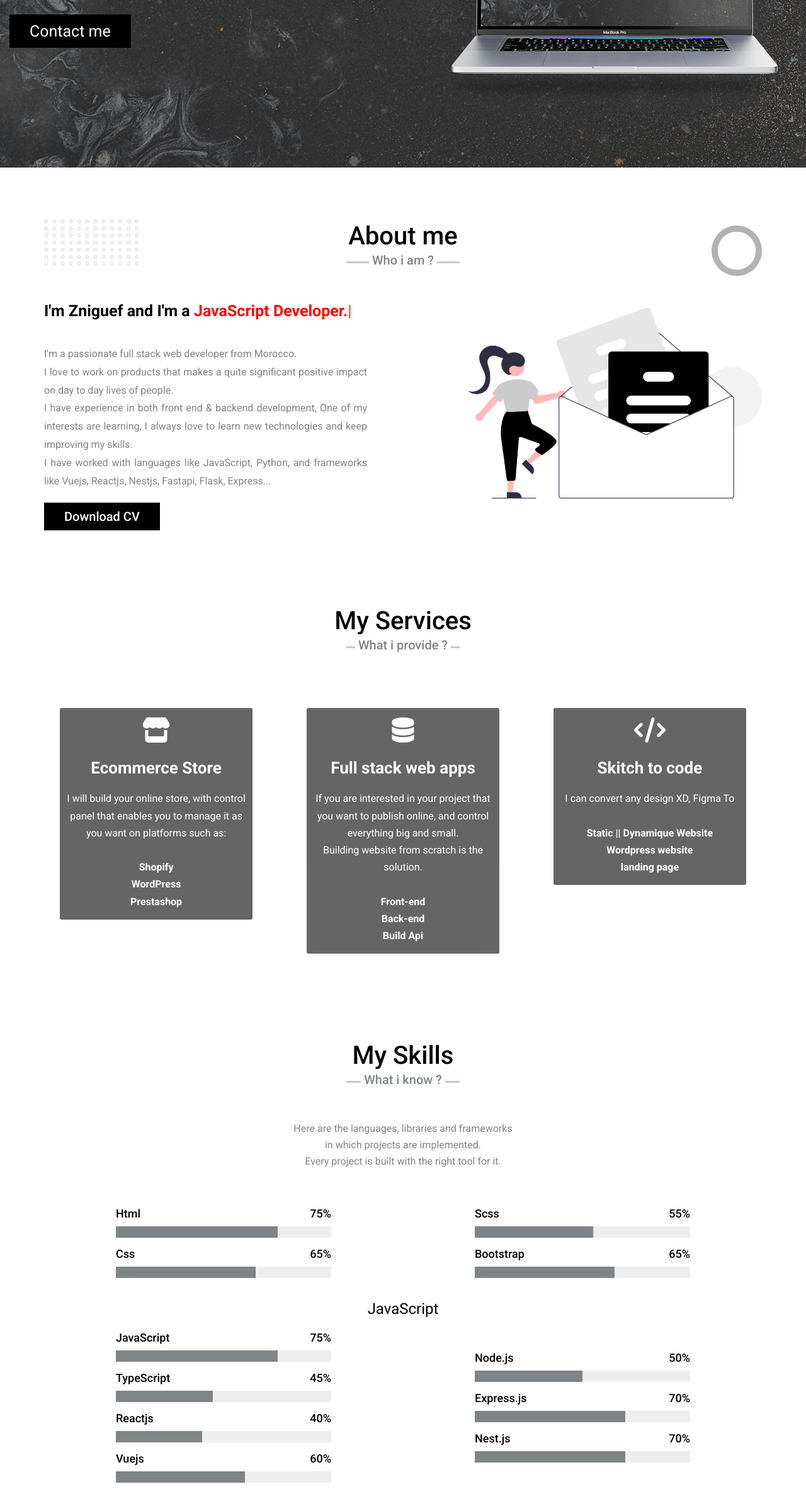
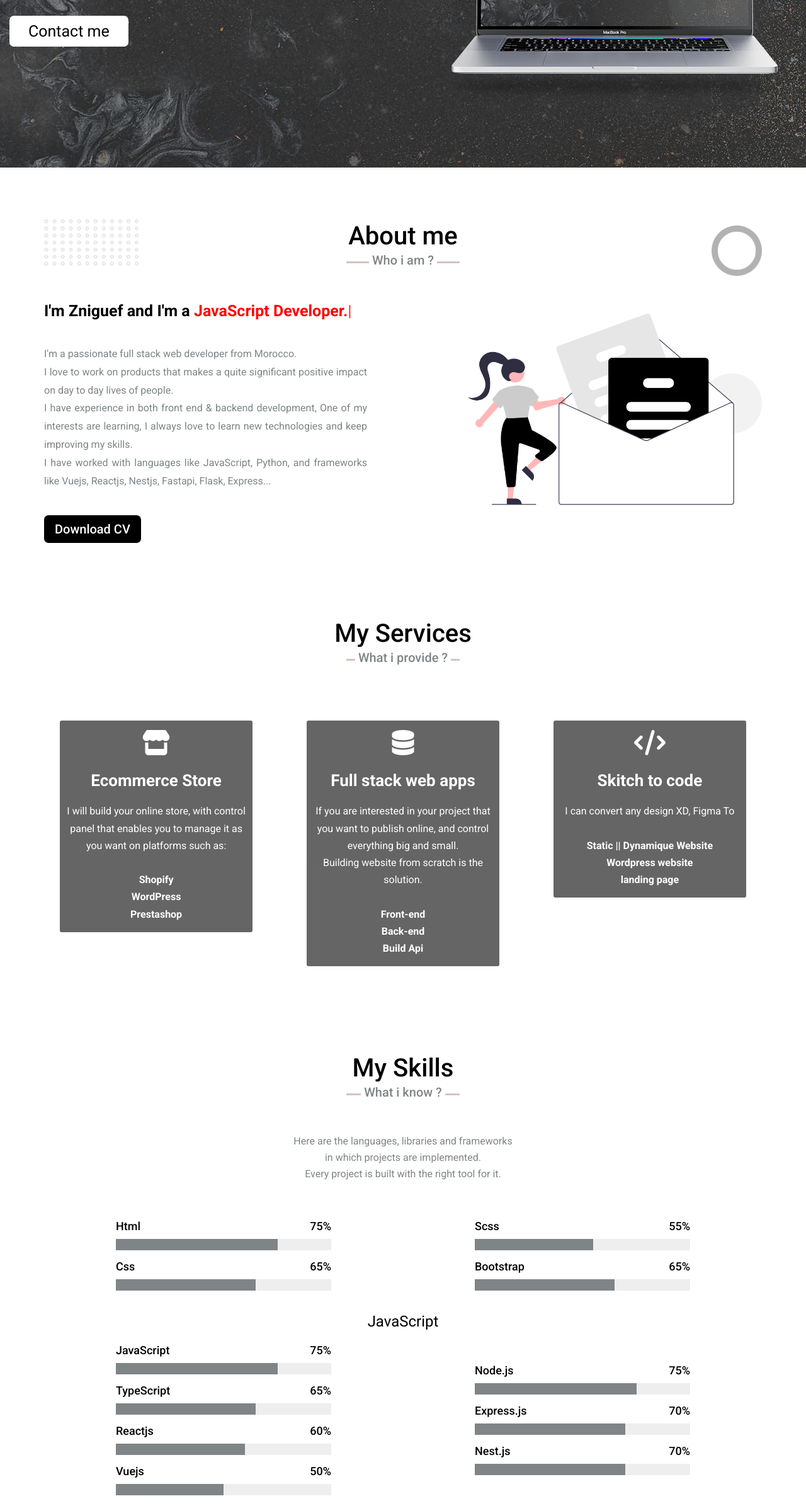
Before and after one commit to Zniguef/my-portfolio, a plain HTML site: page index.html in a window 1280 px wide. Shown: the part 409-2800 px from the top of the page at 63% size. Drawn offline with nearby package versions, Linux system fonts and the light colour scheme.

Commit message:
fix responsive

```diff
--- a/css/main.css
+++ b/css/main.css
@@ -257,19 +257,18 @@ a {
 
 .section1 .section1-content a {
   display: inline-block;
-  background-color: var(--mainColor);
-  color: #fff;
+  background-color: #fff;
+  color: var(--mainColor);
   font-size: 25px;
   padding: 10px 30px;
   cursor: pointer;
-  border: 2px solid var(--mainColor);
   transition: var(--transition);
+  border-radius: 7px;
 }
 
 .section1 .section1-content a:hover {
-  background-color: #fff;
-  font-weight: bold;
-  color: var(--mainColor);
+  background: none;
+  color: #fff;
   border: 2px solid #fff;
 }
 
@@ -337,11 +336,12 @@ a {
   color: #fff;
   font-size: 20px;
   font-weight: 500;
-  padding: 8px 30px;
-  margin-top: 20px;
+  padding: 8px 15px;
+  margin-top: 40px;
   cursor: pointer;
   border: 2px solid var(--mainColor);
   transition: var(--transition);
+  border-radius: 7px;
 }
 
 .about .about-content .right a:hover {
@@ -517,19 +517,19 @@ a {
 }
 
 .skills-content .up .ts::before {
-  width: 45%;
+  width: 65%;
 }
 
 .skills-content .up .react::before {
-  width: 40%;
+  width: 60%;
 }
 
 .skills-content .up .vue::before {
-  width: 60%;
+  width: 50%;
 }
 
 .skills-content .up .node::before {
-  width: 50%;
+  width: 75%;
 }
 
 .skills-content .up .express::before {
@@ -551,7 +551,7 @@ a {
 }
 
 .skills-content .bottom .fastapi::before {
-  width: 55%;
+  width: 45%;
 }
 
 /** --------------------------- **/
@@ -868,6 +868,7 @@ a {
   color: white;
   cursor: pointer;
   font-size: 18px;
+  border-radius: 7px;
 }
 
 .contact form button:hover {
@@ -1097,7 +1098,7 @@ a {
   .navbar .menu li a {
     display: inline-block;
     margin: 12px 0;
-    font-size: 22px;
+    font-size: 19px;
   }
 
   .section1 .section1-content .intro2 {
--- a/index.html
+++ b/index.html
@@ -219,21 +219,21 @@
               <div class="bars">
                 <div class="info">
                   <span>TypeScript</span>
-                  <span>45%</span>
+                  <span>65%</span>
                 </div>
                 <div class="line ts"></div>
               </div>
               <div class="bars">
                 <div class="info">
                   <span>Reactjs</span>
-                  <span>40%</span>
+                  <span>60%</span>
                 </div>
                 <div class="line react"></div>
               </div>
               <div class="bars">
                 <div class="info">
                   <span>Vuejs</span>
-                  <span>60%</span>
+                  <span>50%</span>
                 </div>
                 <div class="line vue"></div>
               </div>
@@ -242,7 +242,7 @@
               <div class="bars">
                 <div class="info">
                   <span>Node.js</span>
-                  <span>50%</span>
+                  <span>75%</span>
                 </div>
                 <div class="line node"></div>
               </div>
@@ -284,7 +284,7 @@
               <div class="bars">
                 <div class="info">
                   <span>Fastapi</span>
-                  <span>55%</span>
+                  <span>45%</span>
                 </div>
                 <div class="line fastapi"></div>
               </div>
```
